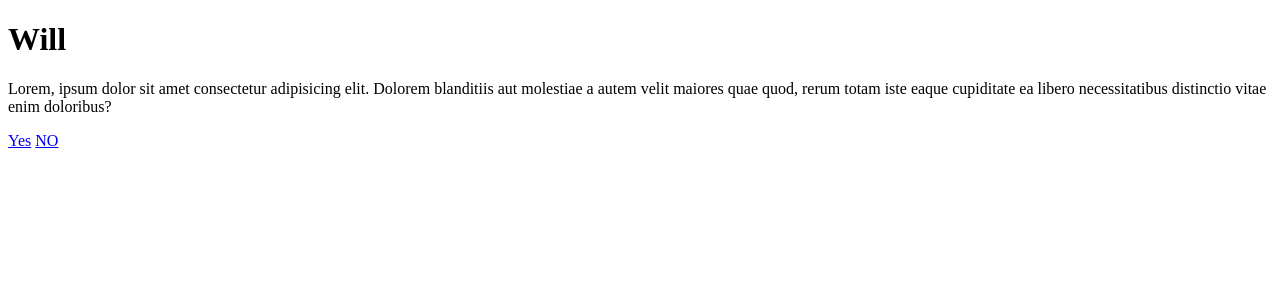
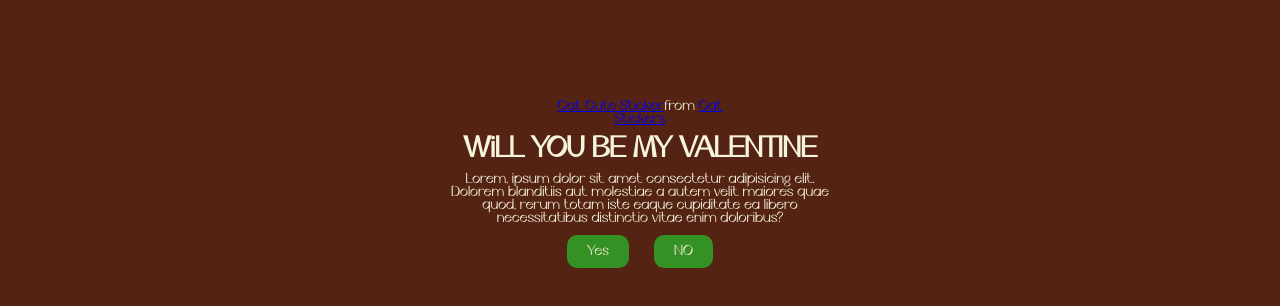
Before and after one commit to DevvObiero/VALENTINES, a plain HTML site: page index.html in a window 1280 px wide. Drawn offline with Linux system fonts and the light colour scheme; a script that the page names is missing.

Commit message:
i love it

```diff
--- a/index.html
+++ b/index.html
@@ -12,7 +12,23 @@
   </head>
   <body>
     <div class="container">
-      <h1>Will</h1>
+      <div
+        class="tenor-gif-embed"
+        data-postid="6969150265813539849"
+        data-share-method="host"
+        data-aspect-ratio="1.05957"
+        data-width="100%"
+      >
+        <a href="https://tenor.com/view/cat-cute-sweet-gif-6969150265813539849"
+          >Cat Cute Sticker</a
+        >from <a href="https://tenor.com/search/cat-stickers">Cat Stickers</a>
+      </div>
+      <script
+        type="text/javascript"
+        async
+        src="https://tenor.com/embed.js"
+      ></script>
+      <h1>WiLL YOU BE MY VALENTINE</h1>
       <p>
         Lorem, ipsum dolor sit amet consectetur adipisicing elit. Dolorem
         blanditiis aut molestiae a autem velit maiores quae quod, rerum totam
--- a/style.css
+++ b/style.css
@@ -0,0 +1,51 @@
+* {
+  margin: 0;
+  padding: 0;
+  box-sizing: border-box;
+  font-family: "Cyrene";
+}
+
+@font-face {
+  font-family: "Cyrene";
+  src: url("./Cyrene.otf") format("truetype");
+}
+
+body {
+  font-family: "Cyrene", sans-serif;
+  width: 100%;
+  display: flex;
+  justify-content: center;
+  background-color: rgb(84, 35, 19);
+  color: beige;
+}
+
+.container {
+  display: flex;
+  flex-direction: column;
+  text-align: center;
+  align-items: center;
+  gap: 10px;
+  max-width: 400px;
+  margin: 20px;
+  margin-top: 100px;
+}
+
+.tenor-gif-embed {
+  border-radius: 10px;
+  overflow: hidden;
+  max-width: 200px;
+}
+
+.container .btn {
+  display: flex;
+  gap: 25px;
+}
+
+.btn a {
+  list-style: none;
+  text-decoration: none;
+  color: antiquewhite;
+  padding: 10px 20px;
+  background-color: rgb(52, 146, 36);
+  border-radius: 10px;
+}
```
Also changed, not shown: Cyrene.otf (added).
